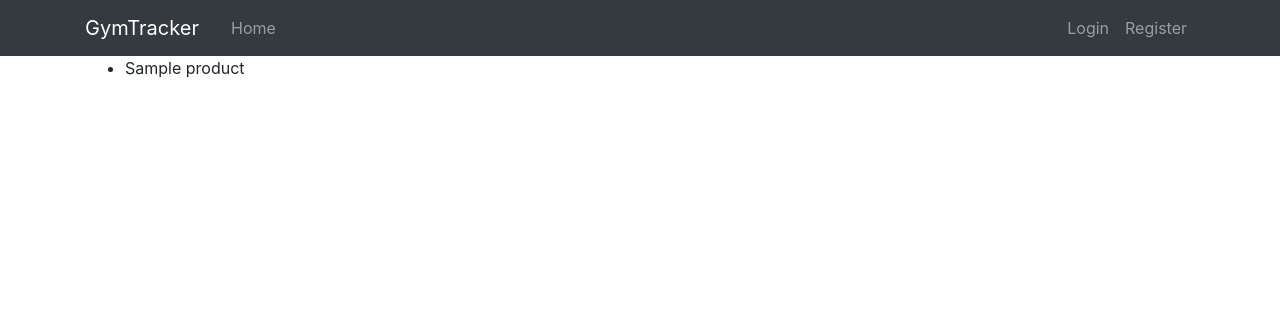
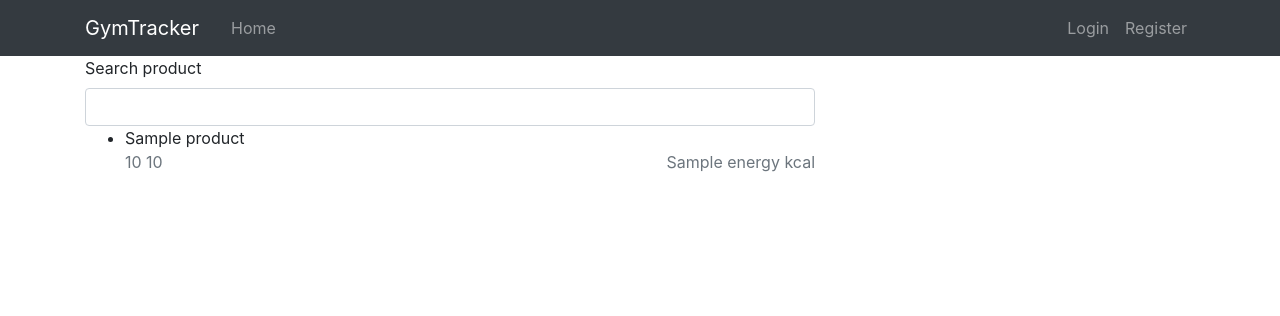
Before and after one commit to jsntgt/gymtracker, a Django app: template gymtracker/macros/templates/product_list.html in a window 1280 px wide. Shown: the top 316 px of the page. Run offline with Django 3.2, Linux system fonts and the light colour scheme; the template is opened without the code that fills it: most values are stand-ins (such as "Sample title", 1, 10 or a date in 2020); some libraries are stand-ins or nearby versions.

Commit message:
add dynamic product searching with ajax

```diff
--- a/gymtracker/macros/models.py
+++ b/gymtracker/macros/models.py
@@ -3,8 +3,8 @@ from django.urls import reverse
 from django.contrib.auth.models import User
 
 UNIT_CHOICES = (
-    ("gram", "g"),
-    ("milliliter", "ml")
+    ("g", "g"),
+    ("ml", "ml")
 )
 WEIGHT_VALUES_CHOICES = (
     ("100g", "100g"),
--- a/gymtracker/macros/templates/base.html
+++ b/gymtracker/macros/templates/base.html
@@ -7,6 +7,7 @@
     <script src="https://stackpath.bootstrapcdn.com/bootstrap/4.1.3/js/bootstrap.min.js"></script>
     <link rel="stylesheet" type="text/css" href="{% static 'css/styles.css' %}">
     <meta name="viewport" content="width=device-width, initial-scale=1">
+    <script src="https://cdnjs.cloudflare.com/ajax/libs/jquery/3.6.0/jquery.min.js"></script>
     {% block head %}{% endblock head %}
 </head>
 <body class="mt-5">
--- a/gymtracker/macros/templates/product_list.html
+++ b/gymtracker/macros/templates/product_list.html
@@ -3,9 +3,47 @@
     <title>Product list</title>
 {% endblock head %}
 {% block content %}
-    <ul>
+    <form>
+        <label for="name">Search product</label>
+        <input type="text" id="name" class="form-control">
+    </form>
+    <ul class="product_list">
         {% for product in object_list %}
-            <li>{{ product.name }}</li>
+            <li>{{ product.name }}
+                <section class="product__data d-flex justify-content-between">
+                    <p class="text-muted">{{ product.weight }} {{ product.weight_unit }}</p>
+                    <p class="text-muted">{{ product.energy }} kcal</p>
+                </section>
+            </li>
         {% endfor %}
     </ul>
+    <script>
+        const user_input = $("#name")
+        const product_list = $('.product_list')
+        const endpoint = '/product_list'
+        const delay_by_in_ms = 300
+        let scheduled_function = false
+
+        let ajax_call = function (endpoint, request_parameters) {
+            $.getJSON(endpoint, request_parameters)
+                .done(response => {
+                    product_list.fadeTo('fast', 0).promise().then(() => {
+                         product_list.html(response["html"]);
+                         product_list.fadeTo('fast', 1);
+                    })
+                })
+        }
+
+        user_input.on('keyup', function () {
+
+            const request_parameters = {
+                name: $(this).val()
+            }
+            if (scheduled_function) {
+                clearTimeout(scheduled_function)
+            }
+            scheduled_function = setTimeout(ajax_call, delay_by_in_ms, endpoint, request_parameters)
+        })
+
+    </script>
 {% endblock content %}
```
Also changed, not shown: gymtracker/macros/templates/products_ajax.html (added, +8 -0 lines), gymtracker/macros/views.py (+22 -1 lines). Lines whose indentation alone changed are shown as unchanged.
